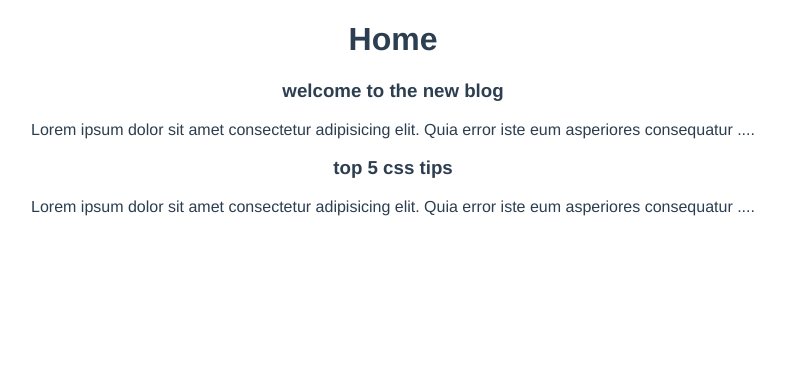
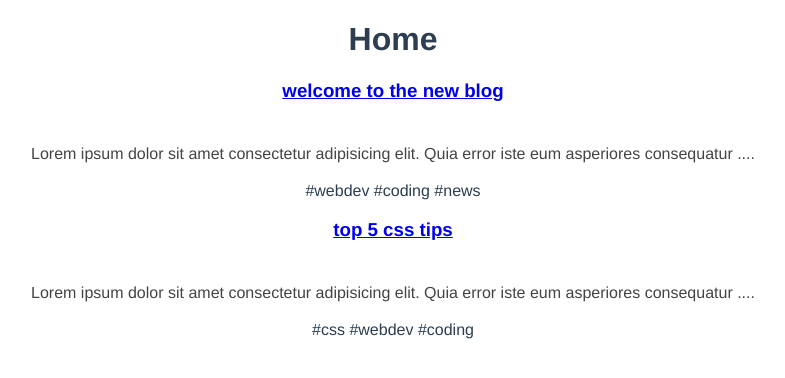
Before and after one commit to LaurenceWiles/dojo-blog, a Vue app: page / in a window 1280 px wide. Shown: the top 378 px of the page, without its empty margins (247-1032 px from the left). Built offline with nearby package versions, Linux system fonts and the light colour scheme; data requests are answered from the project's data file.

Commit message:
reuseable composable functions

```diff
--- a/data/db.json
+++ b/data/db.json
@@ -7,10 +7,10 @@
       "tags": ["webdev", "coding", "news"]
     },
     {
-      "id": 1,
+      "id": 2,
       "title": "top 5 css tips",
       "body": "Lorem ipsum dolor sit amet consectetur adipisicing elit. Quia error iste eum asperiores consequatur placeat culpa dolores dignissimos, nesciunt commodi vero aliquam deleniti minus quasi omnis sed mollitia enim nihil obcaecati, sunt eligendi quos natus tempora? Fuga optio magnam, culpa, debitis ipsam nihil, dolores quisquam repellendus mollitia repellat vel? Minus expedita dolor mollitia voluptatibus, amet qui? Maiores iste rerum modi minima, accusantium deserunt! Iusto necessitatibus consequatur cupiditate ab vel aspernatur eligendi labore magnam nobis commodi, quod esse, consectetur consequuntur molestiae quo ducimus, id ratione. Recusandae corrupti repudiandae et ab laboriosam beatae nisi ut pariatur? Aut quae rerum esse consectetur ullam?",
-      "tags": ["webdev", "coding", "news"]
+      "tags": ["css", "webdev", "coding"]
     }
   ]
 }
--- a/src/components/SinglePost.vue
+++ b/src/components/SinglePost.vue
@@ -1,7 +1,11 @@
 <template>
   <div class="post">
-    <h3>{{ post.title }}</h3>
+    <router-link :to="{ name: 'details', params: { id: post.id } }">
+      <h3>{{ post.title }}</h3>
+    </router-link>
+
     <p>{{ snippet }}</p>
+    <span v-for="tag in post.tags" :key="tag"> #{{ tag }} </span>
   </div>
 </template>
 
--- /dev/null
+++ b/src/composables/getPost.js
@@ -0,0 +1,23 @@
+import { ref } from "vue";
+
+const getPost = (id) => {
+  const post = ref(null);
+  const error = ref(null);
+
+  const load = async () => {
+    try {
+      let data = await fetch("http://localhost:3000/posts/" + id);
+      if (!data.ok) {
+        throw Error("that post does not exist");
+      }
+      post.value = await data.json();
+    } catch (err) {
+      error.value = err.message;
+      console.log(error.value);
+    }
+  };
+
+  return { post, error, load };
+};
+
+export default getPost;
--- /dev/null
+++ b/src/composables/getPosts.js
@@ -0,0 +1,23 @@
+import { ref } from "vue";
+
+const getPosts = () => {
+  const posts = ref([]);
+  const error = ref(null);
+
+  const load = async () => {
+    try {
+      let data = await fetch("http://localhost:3000/posts");
+      if (!data.ok) {
+        throw Error("no data available");
+      }
+      posts.value = await data.json();
+    } catch (err) {
+      error.value = err.message;
+      console.log(error.value);
+    }
+  };
+
+  return { posts, error, load };
+};
+
+export default getPosts;
--- a/src/router/index.js
+++ b/src/router/index.js
@@ -1,11 +1,18 @@
 import { createRouter, createWebHistory } from "vue-router";
 import HomeView from "../views/HomeView.vue";
+import DetailsView from "@/views/DetailsView.vue";
 
 const routes = [
   {
     path: "/",
     name: "home",
     component: HomeView,
+  },
+  {
+    path: "/posts/:id",
+    name: "details",
+    component: DetailsView,
+    props: true,
   },
 ];
 
--- /dev/null
+++ b/src/views/DetailsView.vue
@@ -0,0 +1,37 @@
+<template>
+  <div v-if="error">{{ error }}</div>
+  <div v-if="post" class="post">
+    <h3>{{ post.title }}</h3>
+    <p class="pre">{{ post.body }}</p>
+  </div>
+</template>
+
+<script>
+import getPost from "@/composables/getPost";
+
+export default {
+  props: ["id"],
+  setup(props) {
+    const { post, error, load } = getPost(props.id);
+
+    load();
+
+    return { post, error };
+  },
+};
+</script>
+
+<style>
+.post {
+  max-width: 800px;
+  margin: 0 auto;
+}
+.post p {
+  color: #444;
+  line-height: 1.5em;
+  margin-top: 40px;
+}
+.pre {
+  white-space: pre-wrap;
+}
+</style>
--- a/src/views/HomeView.vue
+++ b/src/views/HomeView.vue
@@ -11,27 +11,13 @@
 
 <script>
 import PostList from "@/components/PostList.vue";
-import { ref } from "vue";
+import getPosts from "@/composables/getPosts";
 
 export default {
   name: "HomeView",
   components: { PostList },
   setup() {
-    const posts = ref([]);
-    const error = ref(null);
-
-    const load = async () => {
-      try {
-        let data = await fetch("http://localhost:3000/posts");
-        if (!data.ok) {
-          throw Error("no data available");
-        }
-        posts.value = await data.json();
-      } catch (err) {
-        error.value = err.message;
-        console.log(error.value);
-      }
-    };
+    const { posts, error, load } = getPosts();
 
     load();
 
```
